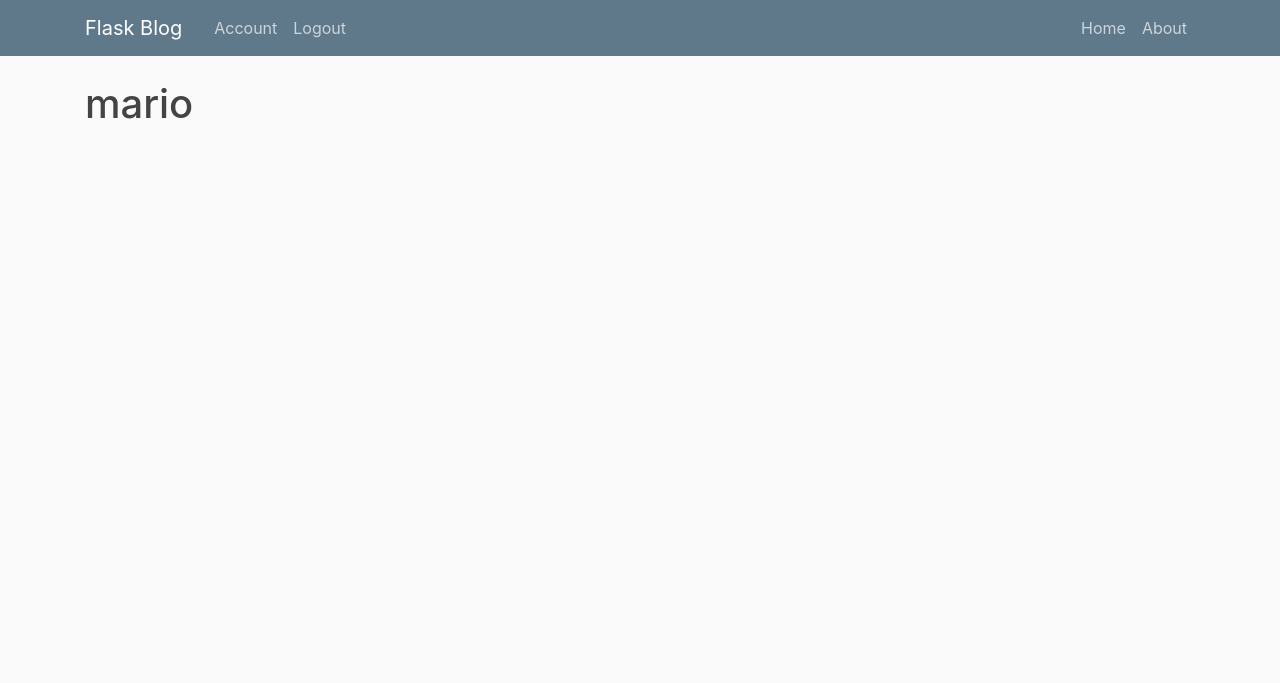
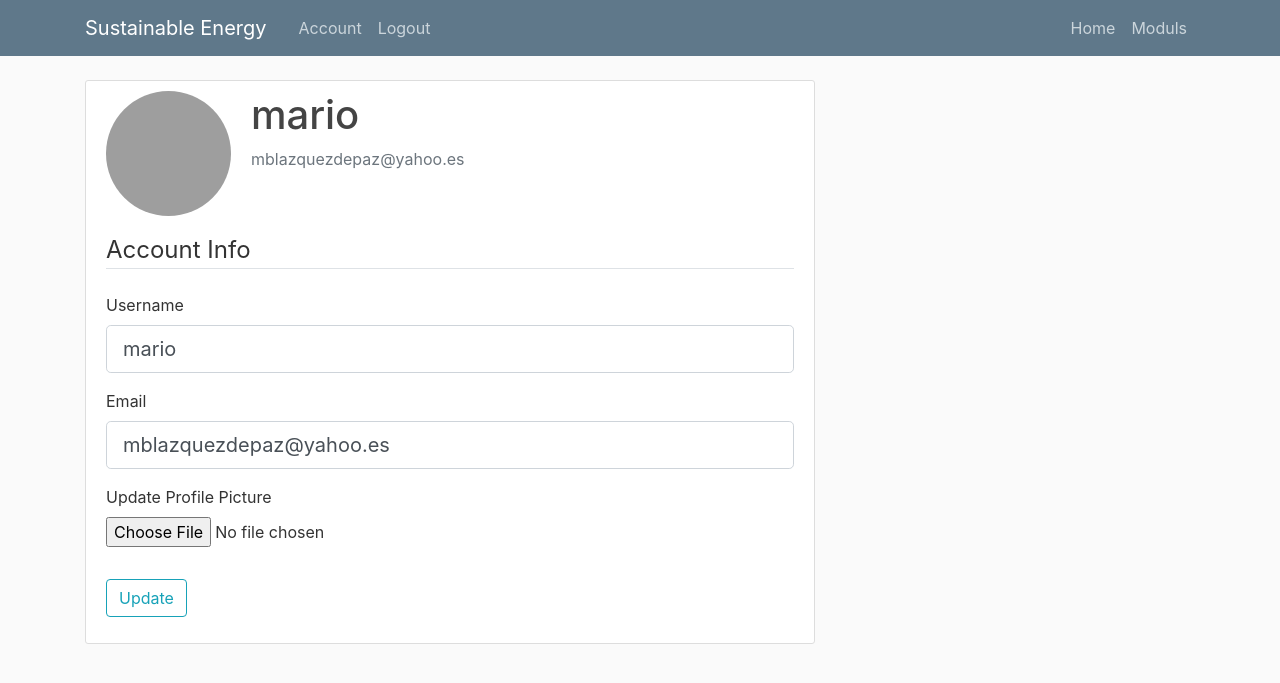
Before and after one commit to mariobp-NHH/Data-Base-Flaskblog-V1, a Flask app: page /account in a window 1280 px wide. Shown: the top 683 px of the page. Run offline with Flask 2, Linux system fonts and the light colour scheme; a user stored in the database is signed in; some libraries are stand-ins or nearby versions; grey boxes are pictures that could not be loaded.

Commit message:
Merge remote-tracking branch 'origin/main'

```diff
--- a/flaskblog/forms.py
+++ b/flaskblog/forms.py
@@ -1,4 +1,6 @@
 from flask_wtf import FlaskForm
+from flask_wtf.file import FileField, FileAllowed
+from flask_login import current_user
 from wtforms import StringField, PasswordField, SubmitField, BooleanField
 from wtforms.validators import DataRequired, Length, Email, EqualTo, ValidationError
 from flaskblog.models import User
@@ -31,3 +33,23 @@ class LoginForm(FlaskForm):
     password = PasswordField('Password', validators=[DataRequired()])
     remember = BooleanField('Remember Me')
     submit = SubmitField('Login')
+
+class UpdateAccountForm(FlaskForm):
+    username = StringField('Username',
+                           validators=[DataRequired(), Length(min=2, max=20)])
+    email = StringField('Email',
+                        validators=[DataRequired(), Email()])
+    picture = FileField('Update Profile Picture', validators=[FileAllowed(['jpg', 'png'])])
+    submit = SubmitField('Update')
+
+    def validate_username(self, username):
+        if username.data != current_user.username:
+            user = User.query.filter_by(username=username.data).first()
+            if user:
+                raise ValidationError('That username is taken. Please choose a different one.')
+
+    def validate_email(self, email):
+        if email.data != current_user.email:
+            user = User.query.filter_by(email=email.data).first()
+            if user:
+                raise ValidationError('That email is taken. Please choose a different one.')
--- a/flaskblog/routes.py
+++ b/flaskblog/routes.py
@@ -1,6 +1,9 @@
+import os
+import secrets
+from PIL import Image
 from flask import render_template, url_for, flash, redirect, request
 from flaskblog import app, db, bcrypt
-from flaskblog.forms import RegistrationForm, LoginForm
+from flaskblog.forms import RegistrationForm, LoginForm, UpdateAccountForm
 from flaskblog.models import User, Post
 from flask_login import login_user, current_user, logout_user, login_required
 
@@ -46,7 +49,6 @@ def register():
         return redirect(url_for('login'))
     return render_template('register.html', title='Register', form=form)
 
-
 @app.route("/login", methods=['GET', 'POST'])
 def login():
     if current_user.is_authenticated:
@@ -67,7 +69,36 @@ def logout():
     logout_user()
     return redirect(url_for('home'))
 
-@app.route("/account")
+
+def save_picture(form_picture):
+    random_hex = secrets.token_hex(8)
+    _, f_ext = os.path.splitext(form_picture.filename)
+    picture_fn = random_hex + f_ext
+    picture_path = os.path.join(app.root_path, 'static/profile_pics', picture_fn)
+
+    output_size = (125, 125)
+    i = Image.open(form_picture)
+    i.thumbnail(output_size)
+    i.save(picture_path)
+
+    return picture_fn
+
+@app.route("/account", methods=['GET', 'POST'])
 @login_required
 def account():
-    return render_template('account.html', title='Account')
+    form = UpdateAccountForm()
+    if form.validate_on_submit():
+        if form.picture.data:
+            picture_file = save_picture(form.picture.data)
+            current_user.image_file = picture_file
+        current_user.username = form.username.data
+        current_user.email = form.email.data
+        db.session.commit()
+        flash('Your account has been updated!', 'success')
+        return redirect(url_for('account'))
+    elif request.method == 'GET':
+        form.username.data = current_user.username
+        form.email.data = current_user.email
+    image_file = url_for('static', filename='profile_pics/' + current_user.image_file)
+    return render_template('account.html', title='Account',
+                           image_file=image_file, form=form)
--- a/flaskblog/templates/account.html
+++ b/flaskblog/templates/account.html
@@ -1,4 +1,57 @@
 {% extends "layout.html" %}
 {% block content %}
-    <h1>{{ current_user.username }}</h1>
+    <div class="content-section">
+      <div class="media">
+        <img class="rounded-circle account-img" src="{{ image_file }}">
+        <div class="media-body">
+          <h2 class="account-heading">{{ current_user.username }}</h2>
+          <p class="text-secondary">{{ current_user.email }}</p>
+        </div>
+      </div>
+        <form method="POST" action="" enctype="multipart/form-data">
+            {{ form.hidden_tag() }}
+            <fieldset class="form-group">
+                <legend class="border-bottom mb-4">Account Info</legend>
+                <div class="form-group">
+                    {{ form.username.label(class="form-control-label") }}
+
+                    {% if form.username.errors %}
+                        {{ form.username(class="form-control form-control-lg is-invalid") }}
+                        <div class="invalid-feedback">
+                            {% for error in form.username.errors %}
+                                <span>{{ error }}</span>
+                            {% endfor %}
+                        </div>
+                    {% else %}
+                        {{ form.username(class="form-control form-control-lg") }}
+                    {% endif %}
+                </div>
+                <div class="form-group">
+                    {{ form.email.label(class="form-control-label") }}
+                    {% if form.email.errors %}
+                        {{ form.email(class="form-control form-control-lg is-invalid") }}
+                        <div class="invalid-feedback">
+                            {% for error in form.email.errors %}
+                                <span>{{ error }}</span>
+                            {% endfor %}
+                        </div>
+                    {% else %}
+                        {{ form.email(class="form-control form-control-lg") }}
+                    {% endif %}
+                </div>
+                <div class="form-group">
+                    {{ form.picture.label() }}
+                    {{ form.picture(class="form-control-file") }}
+                    {% if form.picture.errors %}
+                        {% for error in form.picture.errors %}
+                            <span class="text-danger">{{ error }}</span></br>
+                        {% endfor %}
+                    {% endif %}
+                </div>
+            </fieldset>
+            <div class="form-group">
+                {{ form.submit(class="btn btn-outline-info") }}
+            </div>
+        </form>
+    </div>
 {% endblock content %}
--- a/flaskblog/templates/layout.html
+++ b/flaskblog/templates/layout.html
@@ -20,7 +20,7 @@
     <header class="site-header">
       <nav class="navbar navbar-expand-md navbar-dark bg-steel fixed-top">
         <div class="container">
-          <a class="navbar-brand mr-4" href="/">Flask Blog</a>
+          <a class="navbar-brand mr-4" href="/">Sustainable Energy</a>
           <button class="navbar-toggler" type="button" data-toggle="collapse" data-target="#navbarToggle" aria-controls="navbarToggle" aria-expanded="false" aria-label="Toggle navigation">
             <span class="navbar-toggler-icon"></span>
           </button>
@@ -37,7 +37,7 @@
             <!-- Navbar Right Side -->
             <div class="navbar-nav">
               <a class="nav-item nav-link" href="{{ url_for('home') }}">Home</a>
-              <a class="nav-item nav-link" href="{{ url_for('about') }}">About</a>
+              <a class="nav-item nav-link" href="{{ url_for('moduls') }}">Moduls</a>
             </div>
           </div>
         </div>
```
